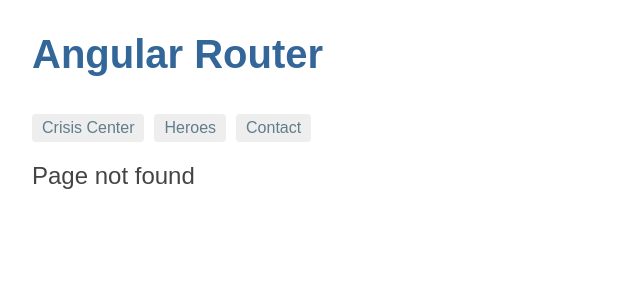
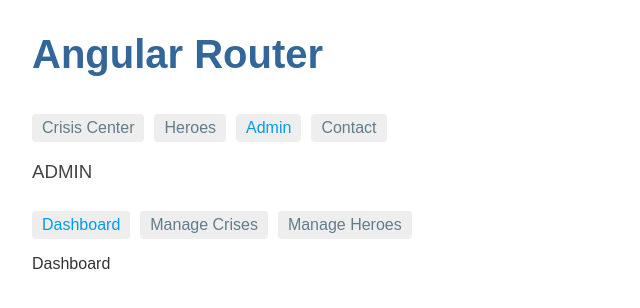
Before and after one commit to sandix34/Hero-Employment-Agency, an Angular app: page /admin in a window 1280 px wide. Before the commit this address had no page. Shown: the top 308 px of the page, without its empty margins (0-640 px from the left). Built offline with nearby package versions, Linux system fonts and the light colour scheme.

Commit message:
admin routing configuration

```diff
--- a/src/app/admin/admin-routing.module.ts
+++ b/src/app/admin/admin-routing.module.ts
@@ -1,8 +1,20 @@
 import { NgModule } from '@angular/core';
 import { Routes, RouterModule } from '@angular/router';
+import { AdminComponent } from './admin/admin.component';
+import { ManageCrisesComponent } from './manage-crises/manage-crises.component';
+import { ManageHeroesComponent } from './manage-heroes/manage-heroes.component';
+import { AdminDashboardComponent } from './admin-dashboard/admin-dashboard.component';
 
 
-const routes: Routes = [];
+const routes: Routes = [
+  { path: 'admin', component: AdminComponent, children: [
+    { path: '', children: [
+      { path: 'crises', component: ManageCrisesComponent },
+      { path: 'heroes', component: ManageHeroesComponent },
+      { path: '', component: AdminDashboardComponent }
+    ]  }
+  ] }
+];
 
 @NgModule({
   imports: [RouterModule.forChild(routes)],
--- a/src/app/app.component.html
+++ b/src/app/app.component.html
@@ -2,6 +2,7 @@
 <nav>
   <a routerLink="/crisis-center" routerLinkActive="active">Crisis Center</a>
   <a routerLink="/heroes" routerLinkActive="active">Heroes</a>
+  <a routerLink="/admin" routerLinkActive="active">Admin</a>
   <a [routerLink]="[{ outlets: { popup: ['compose'] } }]">Contact</a>
 </nav>
 <div [@routeAnimation]="getAnimationData(routerOutlet)">
--- a/src/app/app.module.ts
+++ b/src/app/app.module.ts
@@ -9,11 +9,14 @@ import { BrowserAnimationsModule } from '@angular/platform-browser/animations';
 
 import { PageNotFoundComponent } from './page-not-found/page-not-found.component';
 import { ComposeMessageComponent } from './compose-message/compose-message.component';
+import { AdminModule }             from './admin/admin.module';
+
 @NgModule({
   imports: [
     FormsModule,
     HeroesModule,
     CrisisCenterModule,
+    AdminModule,
     AppRoutingModule,
     BrowserAnimationsModule,
     BrowserModule,
```
